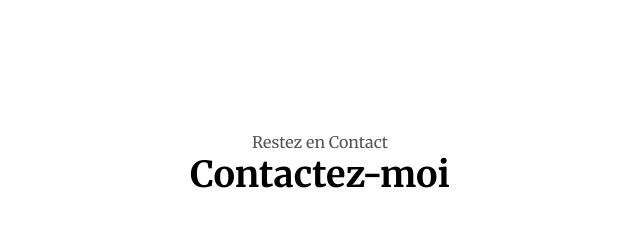
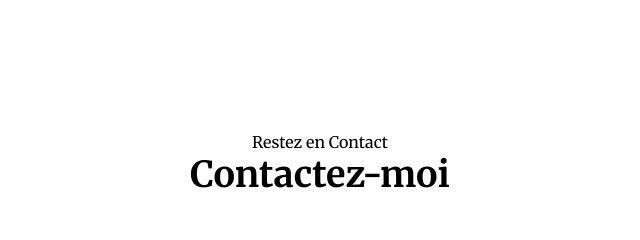
Before and after one commit to Starkode-Du-Code/Portfolio_S1, a plain HTML site: page index.html in a window 1280 px wide. Shown: the part 3060-3300 px from the top of the page, 320-960 px from the left. Drawn offline with nearby package versions, Linux system fonts and the light colour scheme.

Commit message:
Update index.html

```diff
--- a/index.html
+++ b/index.html
@@ -478,7 +478,7 @@
       <!-- SECTION FORMULAIRE DE CONTACT -->
       <section class="section" id="contact">
         <div class="top-header">
-          <p class="section__text__p1">Restez en Contact</p>
+          <pS class="section__text__p1">Restez en Contact</pS>
           <h1 class="title">Contactez-moi</h1>
         </div>
         <div class="row">
@@ -493,6 +493,7 @@
             <!-- FORMULAIRE DE CONTACT -->
             <div class="form-control">
               <form name="contact" method="POST" data-netlify="true" action="/merci">
+                <!-- Champ caché pour indiquer le nom du formulaire -->
                 <input type="hidden" name="form-name" value="contact">
                 <div class="form-inputs">
                   <input type="text" class="input-field" name="nom" placeholder="Nom" required>
@@ -509,6 +510,7 @@
           </div>
         </div>
       </section>
+
 
 
 
```
